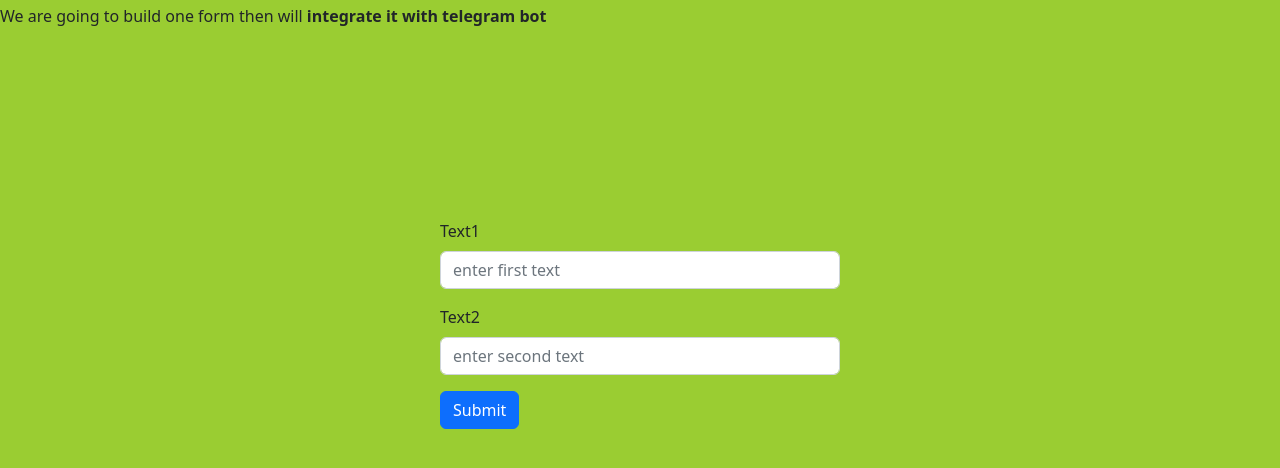
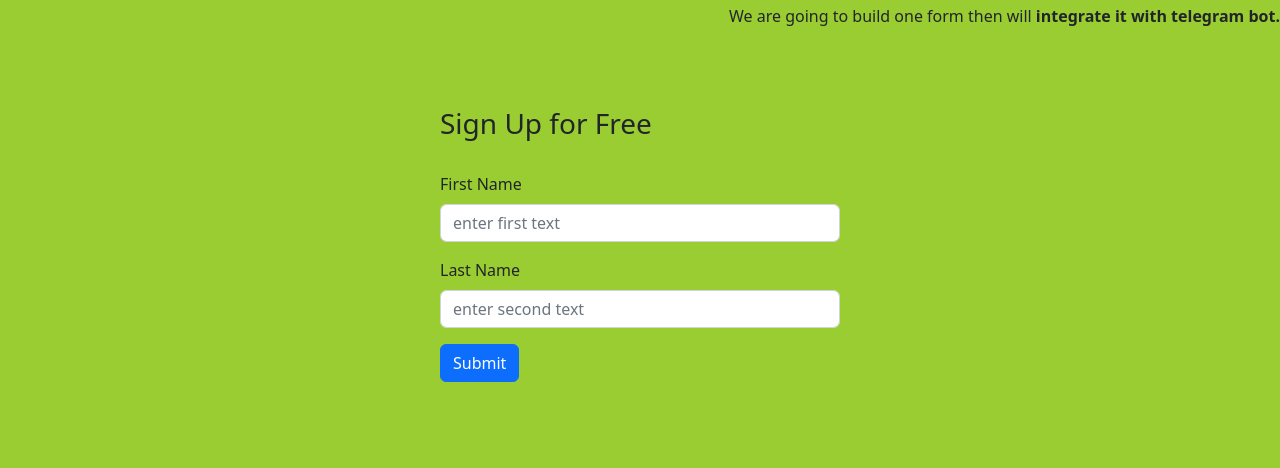
Before and after one commit to iparamjeet/telegramBotIntegration, a plain HTML site: page index.html in a window 1280 px wide. Shown: the part 42-510 px from the top of the page. Drawn offline with nearby package versions, Linux system fonts and the light colour scheme.

Commit message:
Param: small modification in fields

```diff
--- a/form.js
+++ b/form.js
@@ -6,17 +6,22 @@ form.addEventListener("submit", function(e){
     var text1 = document.getElementById("text1").value;
     var text2 = document.getElementById("text2").value;
 
-    var msg = `Result is : %0A - Text1 : ${text1} %0A -Text2: ${text2}`
+   // var msg = `Result is : %0A - Text1 : ${text1} %0A -Text2: ${text2}`
+
+   var msg = text1 + text2;
 
     var token = "5584784948:AAGHCvNBrwTiTx-VoJcSzjVKR2fpHzgHqGY";
     var chat_id = -658036982
 
     var url = `https://api.telegram.org/bot${token}/sendMessage?chat_id=${chat_id}&text=${msg}`
 
+    console.log(url);
+
     let api = new XMLHttpRequest();
     api.open("GET", url, true);
     api.send();
 
     form.reset();
-    console.log(msg);
+   // console.log(msg);
+
 })
--- a/index.html
+++ b/index.html
@@ -39,12 +39,17 @@
     <h2>Welcome to telegram bot application</h2>
     <p>
       We are going to build one form then will
-      <strong>integrate it with telegram bot</strong>
+      <strong>integrate it with telegram bot.</strong>
     </p>
     <main>
       <form id="bot">
+        <div class="tab-content">
+          <div id="signup">
+            <h3>Sign Up for Free</h3>
+            <br>
+
         <div class="mb-3">
-          <label for="exampleInputEmail1" class="form-label">Text1</label>
+          <label for="exampleInputEmail1" class="form-label">First Name</label>
           <input
             type="text"
             class="form-control"
@@ -54,7 +59,9 @@
           />
         </div>
         <div class="mb-3">
-          <label for="exampleInputPassword1" class="form-label">Text2</label>
+          <label for="exampleInputPassword1" class="form-label"
+            >Last Name</label
+          >
           <input
             type="text"
             class="form-control"
--- a/style.css
+++ b/style.css
@@ -1,6 +1,6 @@
 main {
   width: 100%;
-  height: 70vh;
+  height: 50vh;
   margin: 0;
   padding: 0;
   display: flex;
@@ -18,3 +18,6 @@ h2 {
   justify-content: center;
   align-items: center;
 }
+p {
+  text-align: right;
+}
```
